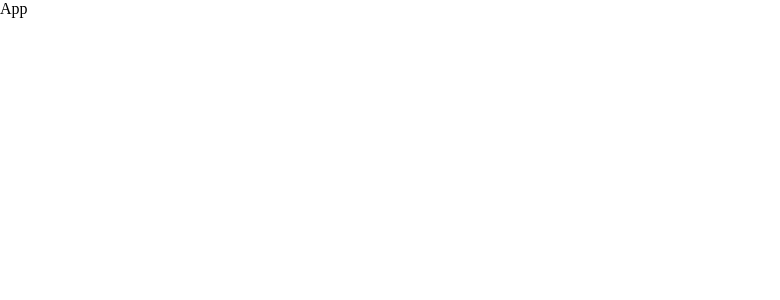
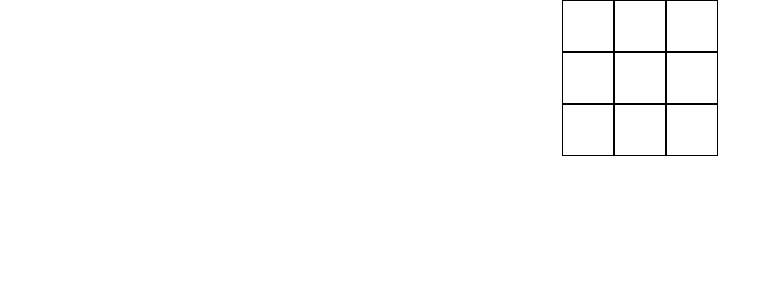
Before and after one commit to Yurcik45/tik-tak-toe, a React (Vite) app in the folder tic-tac-toe/: page / in a window 1280 px wide. Shown: the top 300 px of the page, without its empty margins (0-780 px from the left). Built offline with nearby package versions, Linux system fonts and the light colour scheme.

Commit message:
update normalize css, create SquareItem and SquareArea components; add basic styles

```diff
--- a/tic-tac-toe/src/App.jsx
+++ b/tic-tac-toe/src/App.jsx
@@ -1,10 +1,11 @@
 import './App.css'
+import { SquareArea } from './components/SquareArea'
 
 export const App = () =>
 {
   return (
     <div className="App">
-      App
+      <SquareArea />
     </div>
   )
 }
--- /dev/null
+++ b/tic-tac-toe/src/components/SquareArea/index.jsx
@@ -0,0 +1,14 @@
+import { SquareItem } from '../SquareItem'
+import s from './index.module.css'
+
+export const SquareArea = () =>
+{
+  const item = { symbol: null, acrossed: false }
+  const items = Array(9).fill(item)
+
+  return (
+    <div className={ s.area }>
+      { items.map((el, id) => <SquareItem  key={id} { ...el } />) }
+    </div>
+  )
+}
--- /dev/null
+++ b/tic-tac-toe/src/components/SquareArea/index.module.css
@@ -0,0 +1,9 @@
+.area {
+  min-width: 156px;
+  width: 156px;
+  max-width: 156px;
+  min-height: 156px;
+  height: 156px;
+  max-height: 156px;
+  flex-wrap: wrap;
+}
--- /dev/null
+++ b/tic-tac-toe/src/components/SquareItem/index.jsx
@@ -0,0 +1,6 @@
+import s from './index.module.css'
+
+export const SquareItem = ({ symbol, acrossed }) =>
+  <div className={ `${ s.item }` + " " + `${ acrossed ? s.acrossed : "" }` }>
+    { symbol }
+  </div>
--- /dev/null
+++ b/tic-tac-toe/src/components/SquareItem/index.module.css
@@ -0,0 +1,14 @@
+.item {
+  min-width: 50px;
+  width: 50px;
+  max-width: 50px;
+  min-height: 50px;
+  height: 50px;
+  max-height: 50px;
+  border: 1px solid black;
+}
+
+.acrossed {
+  border-radius: 15px;
+  border: 2px solid red;
+}
--- a/tic-tac-toe/src/index.css
+++ b/tic-tac-toe/src/index.css
@@ -5,6 +5,12 @@ html {
 
 body {
   margin: 0;
+}
+
+div {
+  display: flex;
+  align-items: center;
+  justify-content: center;
 }
 
 main {
```
